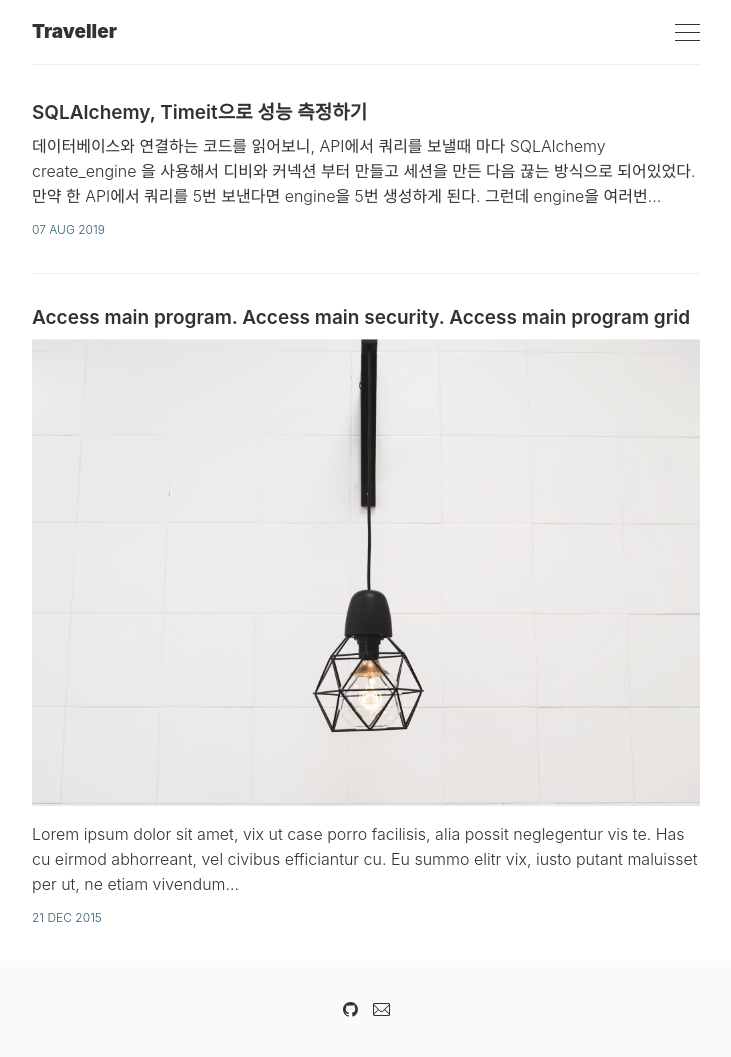
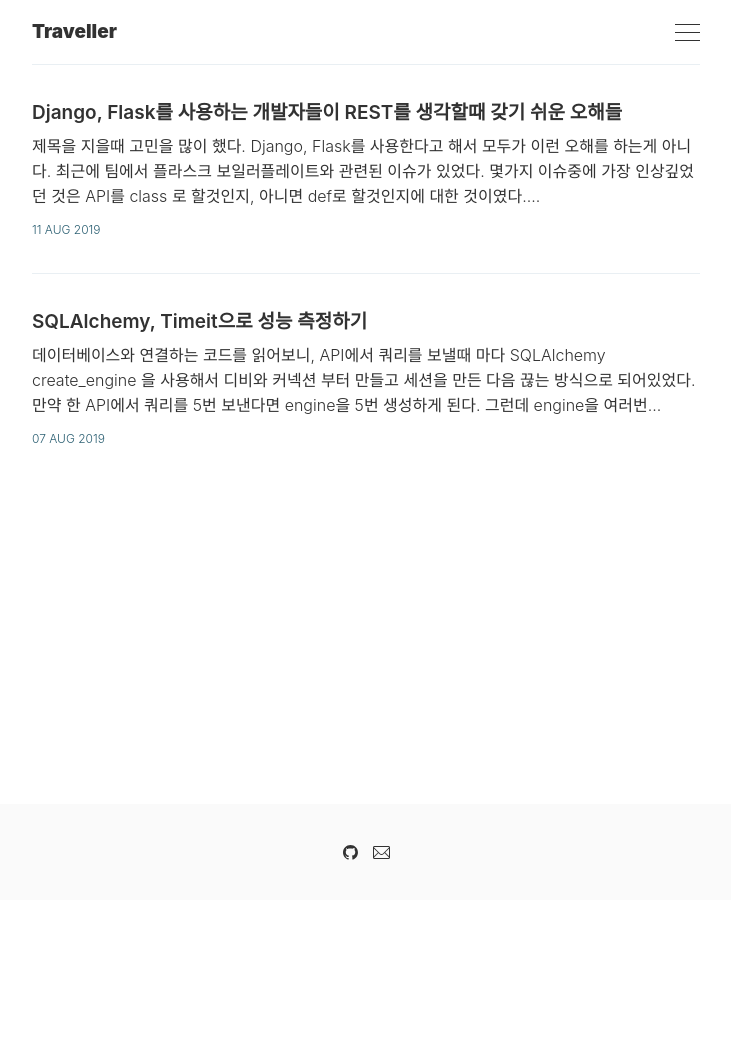
Before and after one commit to suhyunbaik/suhyunbaik.github.io, a Jekyll site: the page built from index.html, in a window 1280 px wide. Shown: the whole page, without its empty margins (274-1005 px from the left). Built offline with Jekyll 4.4.1, drawn with Linux system fonts in a browser that asks for light colours; the list of posts is cut into pages by our own code; after the commit the page ends 900 px from its top, so only the background shows below that; some of the changed lines change nothing that is shown.

Commit message:
Feat: REST에 대한 오해

```diff
--- a/_pages/about.md
+++ b/_pages/about.md
@@ -4,4 +4,8 @@ title: About
 image: '/images/pages/about.jpeg'
 ---
 
-s well as basic Jekyll usage documentation at [jekyllrb.com](http://jekyllrb.com/)
+파이선 개발자
+
+링크드인
+깃허브
+트위터
--- a/_posts/2015-12-21-access-main-program-access-main-security-access-main-program-grid.markdown
+++ /dev/null
@@ -1,31 +0,0 @@
----
-layout: post
-title: Access main program. Access main security. Access main program grid
-tags: [frontpage, jekyll, blog]
-image: '/images/posts/1.jpg'
----
-
-Lorem ipsum dolor sit amet, vix ut case porro facilisis, alia possit neglegentur vis te. Has cu eirmod abhorreant, vel civibus efficiantur cu. Eu summo elitr vix, iusto putant maluisset per ut, ne etiam vivendum adipisci vel. Vis omnis tempor accusam ei, justo perpetua liberavisse cu qui. Saperet aliquando adipiscing ius ne, ne facer euripidis est. Pro mundi nostrum suavitate et.
-
-Vix dico eius nominati cu, ex zril commodo fuisset mea. Habeo adhuc audiam ius no. In quis virtute officiis has. Vix ad honestatis accommodare, quis virtute et sit, pertinax expetenda eam id. Duo an fuisset delectus dissentias, justo altera ea per.
-
-##### Todo
-
-Duis id ante elit. Aliquam quis tellus id orci eleifend finibus. Donec consequat justo ligula, eget sodales purus hendrerit at.
-
-1. Ut at interdum nunc. Maecenas commodo turpis quis elementum gravida.
-2. Nunc ac sapien tellus. Quisque risus enim, tempus eget porttitor in, pellentesque vel urna.
-    Donec nibh massa, rutrum a sollicitudin eu,
-lacinia in lorem.
-
-##### Graphic design
-
-> Graphic design is the paradise of individuality, eccentricity, heresy, abnormality, hobbies, and humors. - George Santayana
-
-Vim te case nihil oblique, has partem interpretaris ne, ad admodum accusamus nam. Usu utinam dissentias referrentur ne, vim accusam voluptua pertinacia no. Est no posse utinam inermis, brute errem mentitum et ius, te prompta albucius quo. In pro simul soleat regione.
-
-![alt](https://images.unsplash.com/photo-1433785567155-bf5530cab72c?ixlib=rb-0.3.5&q=80&fm=jpg&crop=entropy&w=1080&fit=max&s=1348aea714b9493fa61a09a8c01113e6)
-
-Ne reque offendit singulis mea, ad eos ferri doming nostrud. Duis suscipit usu ut, fuisset pericula ex est, et porro prompta his. Audire definiebas voluptatibus et duo, aperiam ocurreret ad nec. Vel ad nostrud principes. Ad liber congue iracundia sed, eirmod erroribus eam te, has veniam epicurei ea.
-
-Pri probo alterum aliquando an. Duo appetere laboramus intellegat ea, ex suas diam exerci vix. Mel simul debitis id, est nusquam fuisset mentitum in. Te mei iudico iisque.
--- /dev/null
+++ b/_posts/2019-08-11-misunderstaings-about-rest.markdown
@@ -0,0 +1,60 @@
+---
+layout: post
+title: Django, Flask를 사용하는 개발자들이 REST를 생각할때 갖기 쉬운 오해들
+tags: [REST, Flask, Django]
+---
+
+* 제목을 지을때 고민을 많이 했다. Django, Flask를 사용한다고 해서 모두가 이런 오해를 하는게 아니다.
+
+최근에 팀에서 플라스크 보일러플레이트와 관련된 이슈가 있었다. 몇가지 이슈중에 가장 인상깊었던 것은 API를 `class` 로 할것인지, 아니면 `def`로 할것인지에 대한 것이였다.
+나는 결정이 빨리 나길 바랬다. 하지만 나의 바람과는 다른 방향으로 대화가 흘러갔다. `class`를 지지하는 개발자들은 `REST`를 적극 사용하고 싶어했다. `def`를 지지하는 개발자들은 `REST`가 현실세계를 반영하지 못하기 때문에 사용하기 싫어했다.
+내 입장은 기본적으로 `REST`아키텍쳐를 적극 활용하되, 대신 현실과 적당히 타협하는 것이다. 그러나 나는 그자리에서 내 의견을 밝히지 않았다. 왜냐면 `class`와 `def`에 대한 논의가 왜 `REST`아키텍쳐 도입 여부로 흘러가는지 이해할 수 없었기 때문이다. 그리고 이 미스터리는 신입 개발자와의 대화로 풀렸다.
+
+
+"우리 회사의 프로젝트들 대부분이 flask를 기반으로 만들어져서 def로 되어있고 단 몇개의 프로젝트만이 django로 만들어졌습니다. 그래서 REST로 바꾸는 건 리소스가 많이 드는 일입니다. 그리고 플라스크에서 `class`를 쓰려면 패키지를 따로 설치해야 합니다."
+내가 반문했다. "REST 아키텍쳐를 구현하기 위해서 꼭 class를 사용해야 하는 건 아닙니다. def를 사용해도 충분히 구현할 수 있습니다. 그리고 blueprint에 methodview가 있어요. 패키지 설치가 싫으면 그걸 쓰면 됩니다."
+"def인데 어떻게 REST를 구현할 수 있죠?"
+"REST의 제약조건에는 무조건 class로 구현하라는 조건이 없습니다."
+신입 개발자는 django drf나 flask-restplus 패키지에서 제공하는 classview를 사용해야 REST가 된다고 생각하고 있었다.
+
+
+나는 그 자리에서 상대방에게 REST에 대해 설명을 하고 싶었지만, 여기서는 밝힐 수 없는 사정으로 그럴 수 없었다. 대신 몇가지 오해들을 글로 정리해야 할 필요성을 느꼈다.
+이 밑에 정리한 몇가지 오해들은 개발자 중에서도 REST에 익숙하지 않은 python 개발자들이 특히 자주 빠지기 쉬운 오해다.
+
+
+1. django drf, flask rest-plus를 사용해야 restful api 이다.
+위의 패키지들은 RESTful한 API구현을 쉽게 도와주기 위해 있는 패키지다. 해당 패키지를 사용하더라도 REST의 제약조건들을 충족하지 못하면 RESTful API가 아니다.
+REST는 uri로 자원을 표현하고, 자원에 대한 행위를 method를 통해 구현해야 한다는 제약 조건이 있다.
+회원 탈퇴 API를 아래와 같이 구현한다면, drf, flask-restplus를 사용했다 하더라도 RESTful 하지 않다.
+
+`DELETE /new/member/delete/account`
+
+이것도 아니다.
+
+`PATCH /member/account/delete/`
+
+이렇게 구현하다면 좀 더 RESTful하다.
+
+`DELETE /members/1`
+
+이런 오해는 REST를 개념이 아닌 패키지, 모듈, 또는 코드로 이해했을 때 발생한다.
+
+2. RESTful 하게 API를 설계하면 status code를 상황에 따라 다양하게 내려줘야 하기 때문에 개발공수가 더 든다.
+status code는 REST 아키텍쳐가 아니라 http와 관련있다. http 통신을 한다면 status code를 반환해줘야 한다. 상황에 따라 다른 상태코드를 내려주는 행위가 불편하고 무의미 하다고 생각한다면 팀의 협의에 따라 사용하지 않을 수 있다.
+대신 그럴 경우에 API는 어떤 상황에서든 200을 반환하게 될 것이고, 서버가 죽었을때는 500을 반환하니 결과적으로 200 아니면 500 코드만 존재하게 된다.
+
+3. `REST`는 단 4가지 methods, `get`, `post`, `put`, `delete`만을 허용한다.
+REST의 제약조건 중에 method를 제한하는 조건은 없다. RESTful하게 methods 를 사용하려면 자원에 대한 행위를 method로 표현하면 된다.
+
+4. REST를 따르게 되면 method 가 get일때 json을 못보내기 때문에 비효율적이다.
+
+django drf [공식문서](https://www.django-rest-framework.org/api-guide/status-codes/)를 읽어보면 status code에 대한 정리가 잘 되어있다.
+예제에는 response를 반환할때 status code를 적극 활용한다. flask문서에는 status code 반환 부분이 빠져있다. 그래서 이런 오해가 발생하는 것 같다.
+
+
+5.
+
+"대부분의 회사가 `TDD`를 한다고 말합니다. 하지만 실상은 API를 먼저 만들고 나중에 슬며시 test를 추가합니다. 레스트 역시 마찬가지 입니다. `HATEOAS`를 API마다 구현하는 건 어려운 일이기 때문에 대부분의 회사가 그부분은 슬며시 건너뜁니다. 저는 그런 방법이 바쁘다고 생각하지 않고, 적극적으로 상황에 맞게 구현하면 된다고 생각합니다. 아무리 생각해도 "
+`flask`는 `blueprint`라는 앱을 사용한다. 한국웹의 예제를 빠르게 훑어보니, 대부분의 예제가 `def`를 사용해 API를 만들고 `blueprint`로 라우팅한다.
+그래서 많은 사람들이 `django`는 기본적으로 `classview`를 사용하고
+`flask`는 `def`만 제공한다고
```
